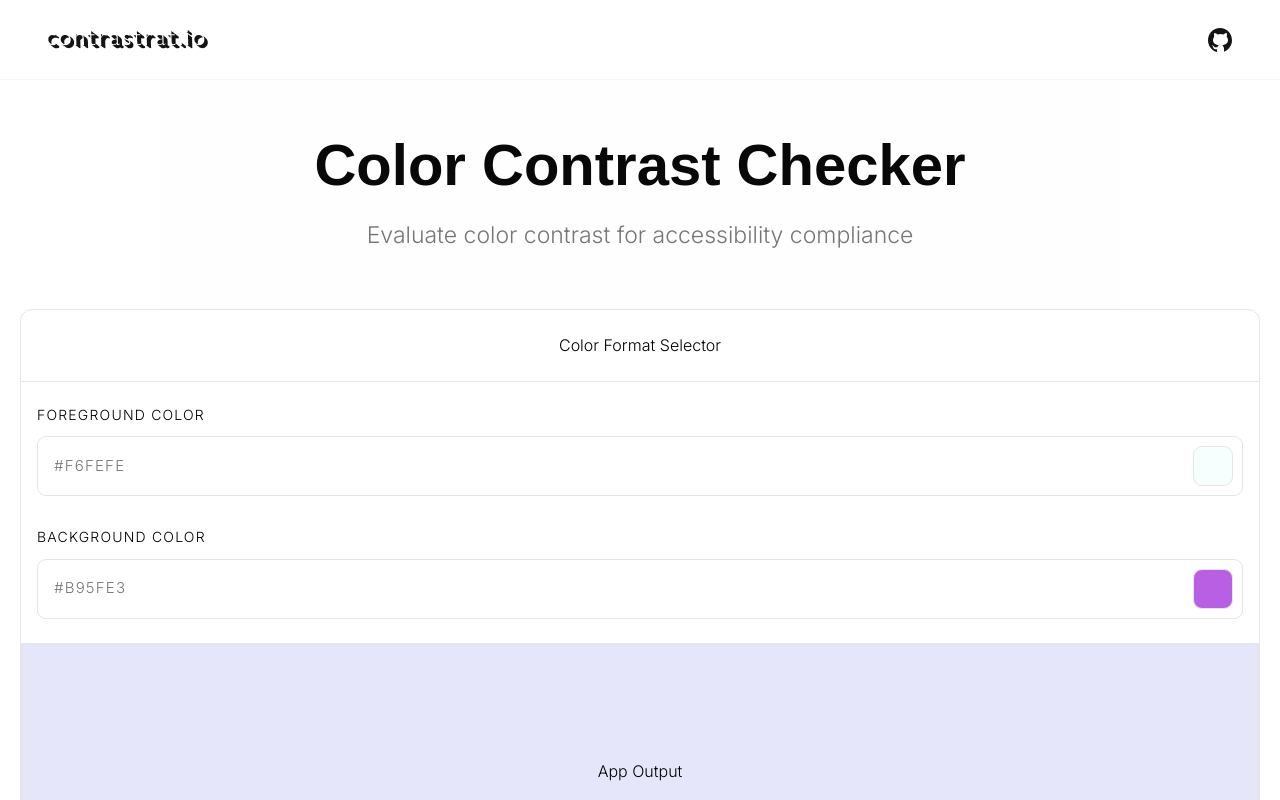
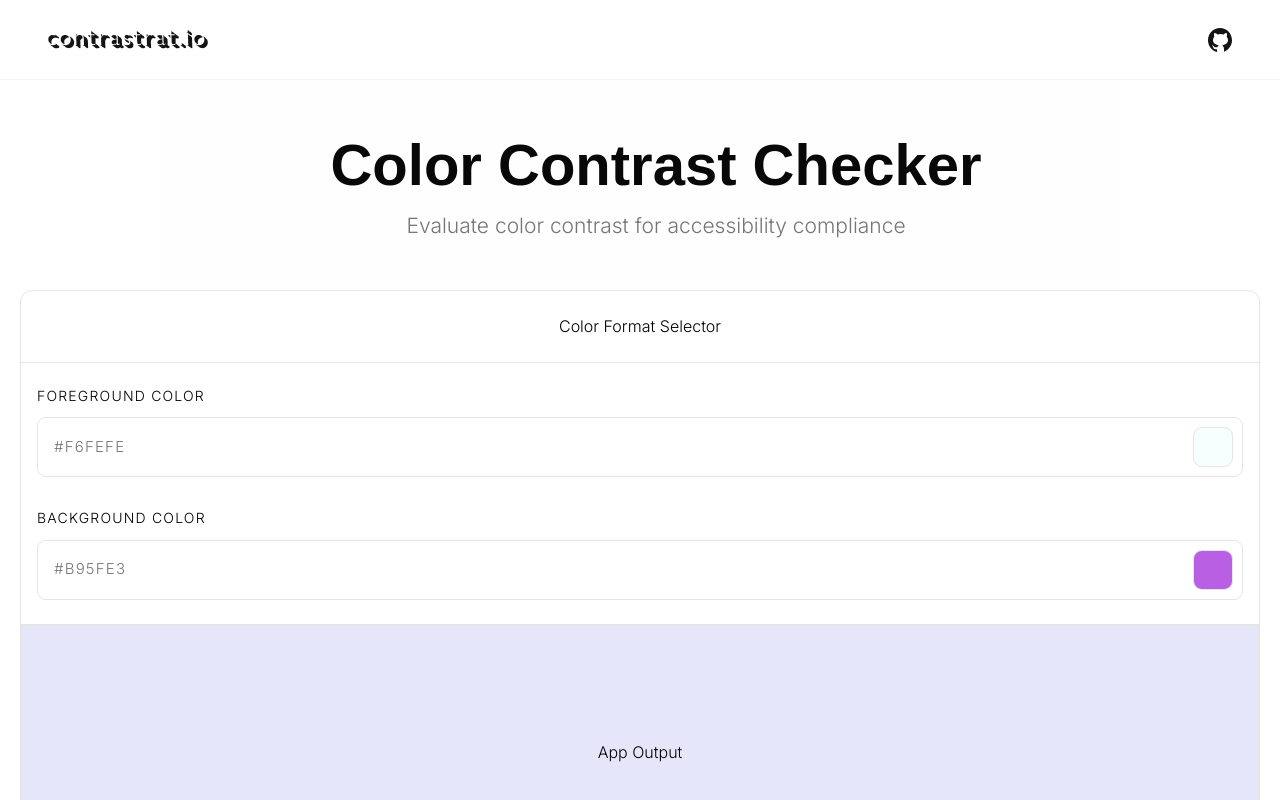
Before and after one commit to algoritmau/contrastratio, a React (Create React App) app: page / in a window 1280 px wide. Shown: the top 800 px of the page. Built offline with nearby package versions, Linux system fonts and the light colour scheme; a web font is replaced by a local one.

Commit message:
adjust misc styles of hero title and subtitle

```diff
--- a/src/styles/components/_hero.sass
+++ b/src/styles/components/_hero.sass
@@ -6,7 +6,7 @@
   width: 100%
   max-width: 96rem
   margin: 8rem auto 0 auto
-  padding: 5.6rem 2.4rem
+  padding: 5.6rem 2.4rem 4.8rem 5.6rem
   @include flex-centered
   flex-direction: column
   text-align: center
@@ -15,7 +15,7 @@
     font-family: var(--typeface-headings)
     font-size: 5.2rem
     line-height: 1
-    margin-block-end: 2.4rem
+    margin-block-end: 1.6rem
 
     @include responsiveness(720p)
       font-size: 5.5rem
@@ -27,13 +27,13 @@
     width: 90%
     color: var(--color-gray-on-bg)
     font-family: var(--typeface-body-copy)
-    font-size: 1.9rem
+    font-size: 1.8rem
     font-weight: 100
     line-height: 1.5
 
     @include responsiveness(720p)
-      font-size: 2.1rem
+      font-size: 2rem
       width: 100%
 
     @include responsiveness(960p)
-      font-size: 2.3rem
+      font-size: 2.1rem
```
